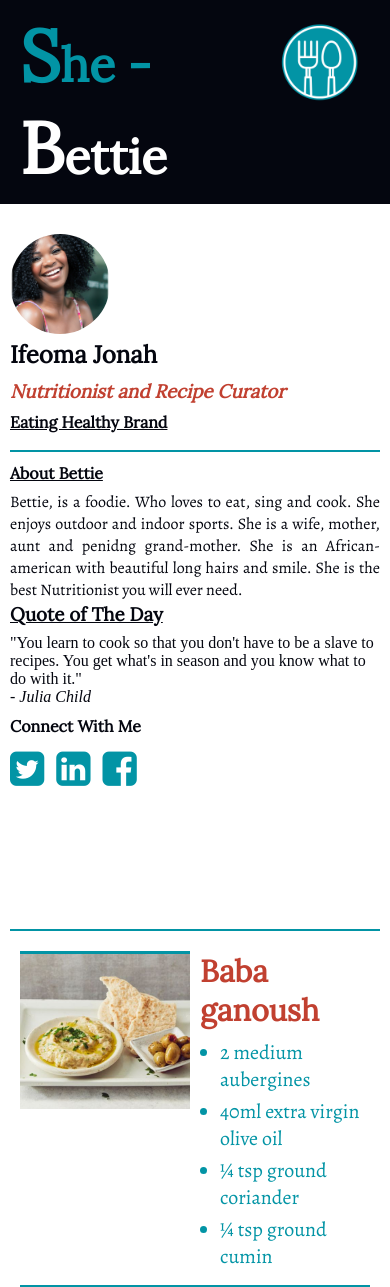
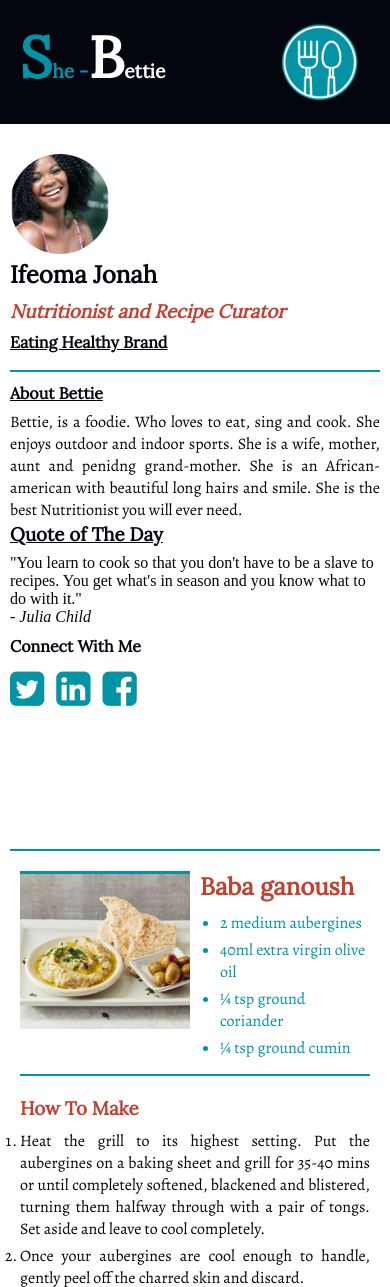
Before and after one commit to JonasAnn/U-blog, a plain HTML site: page blog-post.html in a window 390 px wide. Shown: the top 1287 px of the page. Drawn offline with nearby package versions, Linux system fonts and the light colour scheme.

Commit message:
responsive change

```diff
--- a/blog-post.css
+++ b/blog-post.css
@@ -55,15 +55,21 @@
 
 }
 
- .food-img {
+.food-image {
+  width: 100%;
+  height: auto;
   border-top: 3px solid var(--clr-light);
+}
 
+.name-div{
+  width: 100%;
+  height: 100%;
 }
 
 .recipe-name {
   font-family: var(--ff-primary);
   color: var(--clr-accent);
-  font-size: 1.9em;
+  font-size: 1.5em;
   padding: 0 0 10px 0;
 
 }
@@ -77,7 +83,7 @@
 .ingredient-item {
   color: var(--clr-light);
   font-family: var(--ff-secondary);
-  font-size: 1.25em;
+  font-size: 1em;
   padding: 0 0 5px 0;
 
 }
--- a/blog-post.html
+++ b/blog-post.html
@@ -14,7 +14,7 @@
     <header class="header">
       <nav class="nav-bar">
         <div class="nav-text">
-          <h1>
+          <h1 class="header-text">
             <a href=index.html>
             <span class="huge-letter">S</span>he -<span class="nav-span"><span class="huge-letter">B</span>ettie</span>
           </a>
--- a/style.css
+++ b/style.css
@@ -78,8 +78,12 @@ a {
 }
 
 .huge-letter {
-  font-size: 1.5em;
+  font-size: 3em;
 
+}
+
+.header-text {
+  font-size: 0.6em;
 }
 
 .logo-div {
@@ -120,6 +124,11 @@ a {
   font-size: 0.9em;
 
 }
+.header-text {
+  padding: 10px 0 0 0;
+
+}
+
 
 @media(min-width: 900px) {
   .card {
@@ -132,4 +141,16 @@ a {
   .footer-div {
     width: 80%;
   }
+
+  .huge-letter {
+    font-size: 3em;
+
   }
+
+  .header-text {
+    padding: 0;
+    font-size: 1.2em;
+
+  }
+
+  }
```
Also changed, not shown: index.html (+2 -2 lines).
